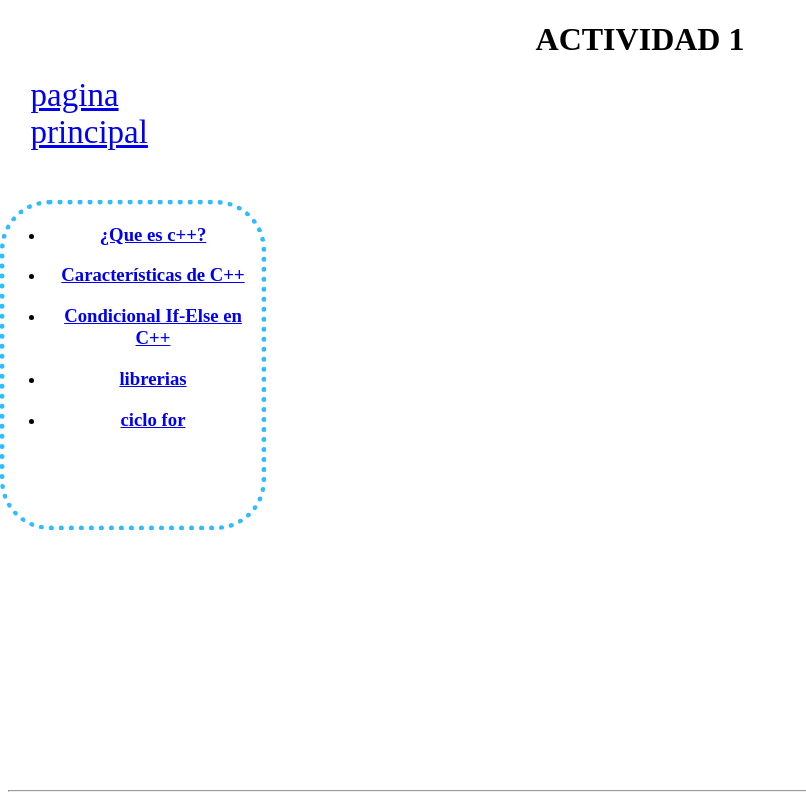
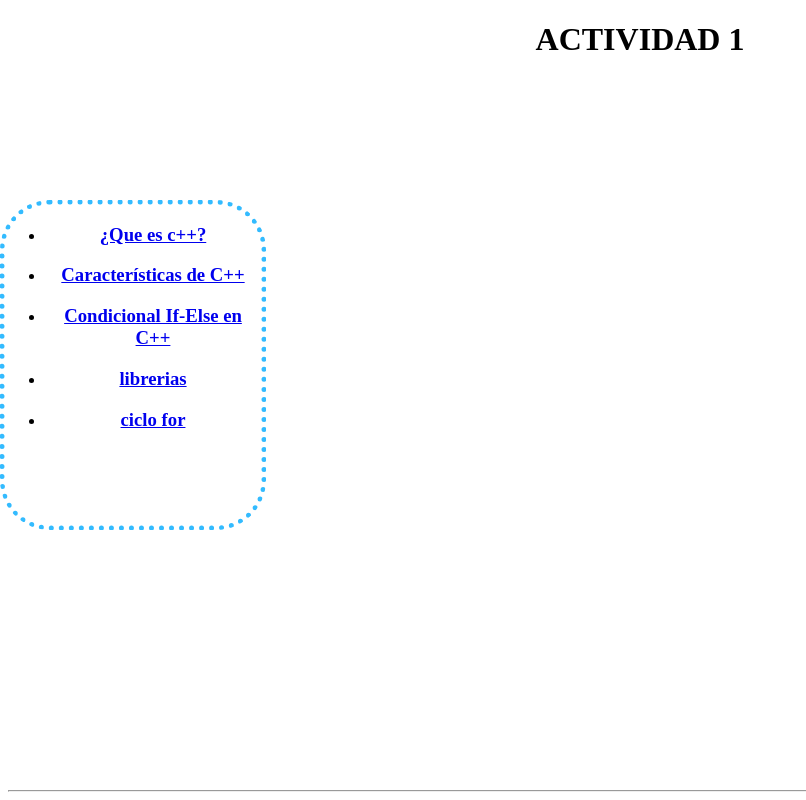
Before and after one commit to SamuelMarin2028/actividad1, a plain HTML site: page index.html in a window 1280 px wide. Shown: the top 800 px of the page, without its empty margins (0-806 px from the left). Drawn offline with Linux system fonts and the light colour scheme.

Commit message:
Update index.html

```diff
--- a/index.html
+++ b/index.html
@@ -7,7 +7,6 @@
 <body background="fp1.jpg">
 <td><center><h1>ACTIVIDAD 1</center> </td>
 <div class="cuadros3" id="inicio">
-<div class="lo"><a href="https://samuelmarin2028.github.io/tecnologiafinal-/">pagina principal </a></div>
 <ul>
 <li><h3><a href="#sirve">¿Que es c++?</a></h3></li>
 <li><h3><a href="#traba">Características de C++</a></h3></li>
```
